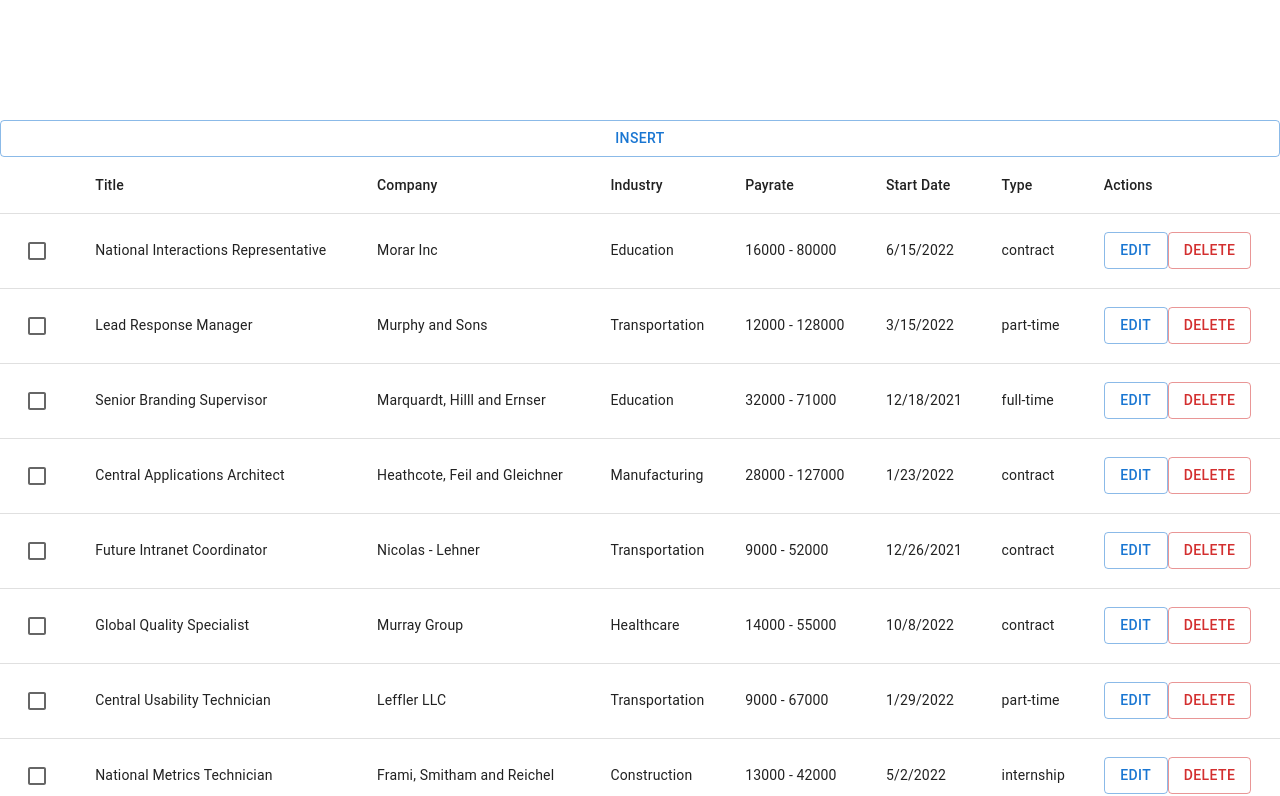
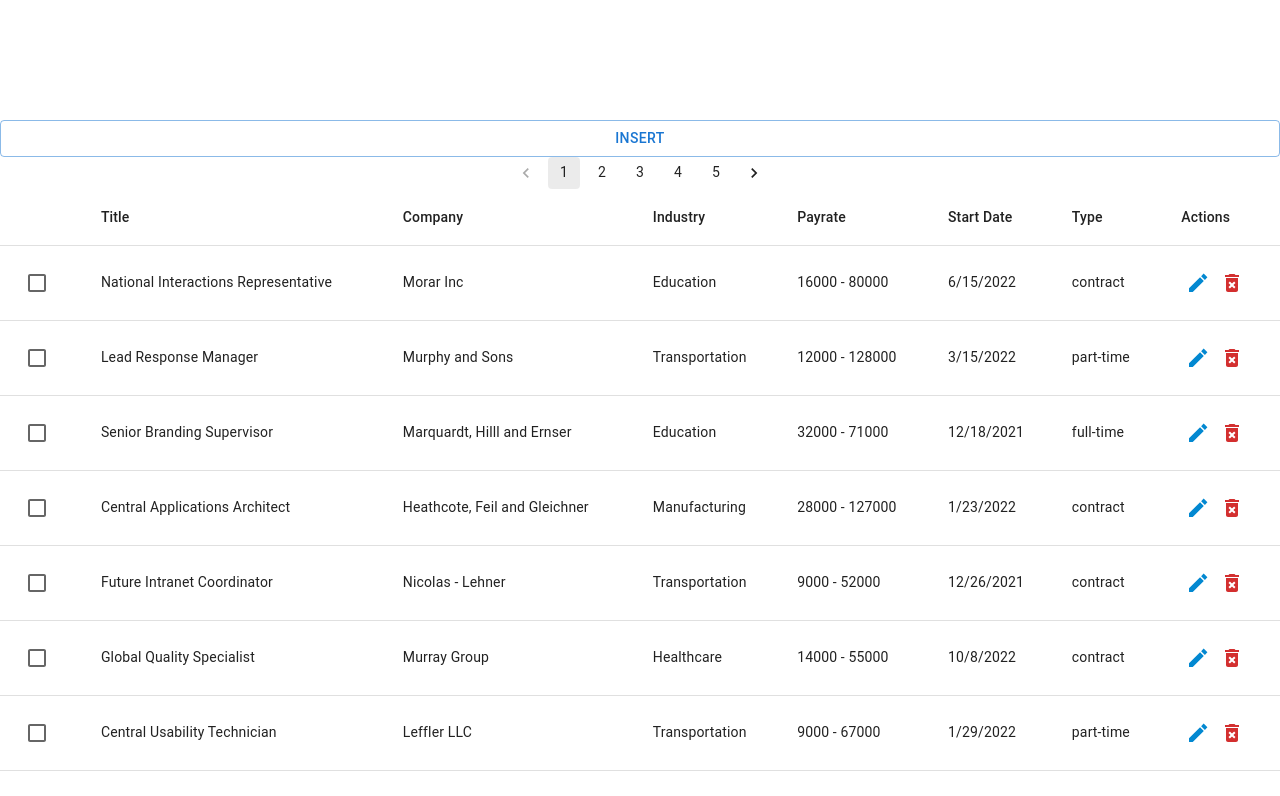
Before and after one commit to jaycchiu524/next-mui-form, a Next.js app: page /job-post in a window 1280 px wide. Shown: the top 796 px of the page. Built offline with nearby package versions, Linux system fonts and the light colour scheme.

Commit message:
feat: add icons and confirm

```diff
--- a/src/pages/job-post/index.tsx
+++ b/src/pages/job-post/index.tsx
@@ -1,6 +1,8 @@
 import { useStore } from '@/store'
 import React, { useState, useEffect } from 'react'
-import { Checkbox, Paper, Button, Stack } from '@mui/material'
+import { Checkbox, IconButton, Button, Stack } from '@mui/material'
+import DeleteForeverIcon from '@mui/icons-material/DeleteForever'
+import EditSharpIcon from '@mui/icons-material/EditSharp'
 import { useRouter } from 'next/router'
 import {
   createColumnHelper,
@@ -110,32 +112,32 @@ const JobPostHome = (props: Props) => {
       id: 'actions',
       cell: (job) => {
         return (
-          <div>
-            {/* <Button
-              onClick={(e) => {
-                e.preventDefault()
-                router.push(`/job-post/${job.row.original.id}`)
-              }}>
-              View
-            </Button> */}
-            <Button
-              variant="outlined"
+          <>
+            <IconButton
+              size="small"
               onClick={(e) => {
                 e.preventDefault()
                 router.push(`/job-post/edit/${job.row.original.id}`)
-              }}>
-              Edit
-            </Button>
-            <Button
-              variant="outlined"
-              color="error"
+              }}
+              color="info">
+              <EditSharpIcon />
+            </IconButton>
+            <IconButton
+              size="small"
               onClick={(e) => {
                 e.preventDefault()
-                remove(job.row.original.id)
-              }}>
-              Delete
-            </Button>
-          </div>
+                const canRemove = confirm(
+                  'Are you sure you want to remove this job post?',
+                )
+
+                if (canRemove) {
+                  remove(job.row.original.id)
+                }
+              }}
+              color="error">
+              <DeleteForeverIcon />
+            </IconButton>
+          </>
         )
       },
     }),
@@ -146,6 +148,24 @@ const JobPostHome = (props: Props) => {
     getCoreRowModel: getCoreRowModel(),
   })
 
+  const pagination = (
+    <Stack
+      direction="row"
+      justifyContent="center"
+      alignItems="center"
+      spacing={2}>
+      <Pagination
+        count={Math.ceil(jobposts.length / rowsPerPage)}
+        shape="rounded"
+        page={page}
+        onChange={(_, page) => {
+          setPage(page)
+          window.scrollTo(0, 0)
+        }}
+      />
+    </Stack>
+  )
+
   return (
     <Container>
       {selected.length > 0 && (
@@ -154,8 +174,14 @@ const JobPostHome = (props: Props) => {
           variant="outlined"
           onClick={(e) => {
             e.preventDefault()
-            bulkRemove(selected)
-            setSelected([])
+            const canRemove = confirm(
+              'Are you sure you want to remove all selected job posts?\nThis action cannot be undone.',
+            )
+
+            if (canRemove) {
+              bulkRemove(selected)
+              setSelected([])
+            }
           }}>
           Delete all selected
         </Button>
@@ -168,6 +194,7 @@ const JobPostHome = (props: Props) => {
         }}>
         Insert
       </Button>
+      {pagination}
       <Table color="white">
         <TableHead>
           {table.getHeaderGroups().map((headerGroup) => (
@@ -213,19 +240,7 @@ const JobPostHome = (props: Props) => {
           ))}
         </TableFooter>
       </Table>
-      <Stack
-        direction="row"
-        justifyContent="center"
-        alignItems="center"
-        spacing={2}>
-        <Pagination
-          count={Math.ceil(jobposts.length / rowsPerPage)}
-          shape="rounded"
-          onChange={(_, page) => {
-            setPage(page)
-          }}
-        />
-      </Stack>
+      {pagination}
     </Container>
   )
 }
```
Also changed, not shown: src/pages/company/index.tsx (+52 -32 lines).
